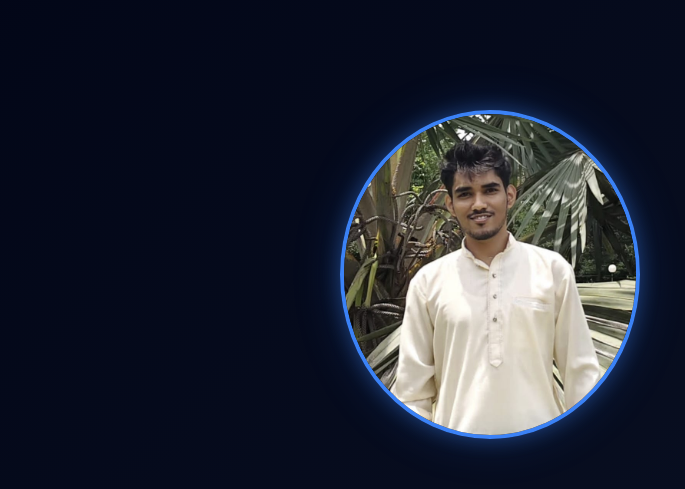
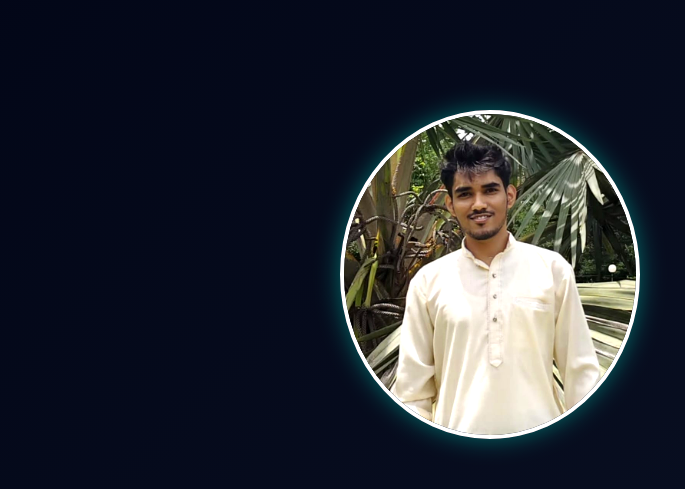
Before and after one commit to mdkaifmulla1945-maker/-Kaif-portfolio.github.io, a plain HTML site: page index.html in a window 1280 px wide. Shown: the part 93-582 px from the top of the page, 0-685 px from the left. Drawn offline with Linux system fonts and the light colour scheme.

Commit message:
Update style.css

```diff
--- a/style.css
+++ b/style.css
@@ -61,12 +61,16 @@ body {
     max-width:300px;
     height: auto;
     border-radius: 50%;
-    object-fit: cover;
-    border: 4px solid #3b82f6;
+    /* Make colors more vibrant */
+    filter: contrast(110%) saturate(130%) brightness(105%);
 
-    box-shadow:
-        0 0 20px rgba(59,130,246,0.4),
-        0 0 50px rgba(59,130,246,0.2);
+    /* Clean white border */
+    border: 4px solid #ffffff;
+
+    /* Soft glow effect */
+    box-shadow: 0 0 25px rgba(0, 255, 200, 0.4);
+
+    transition: transform 0.3s ease, box-shadow 0.3s ease;
 }
 
 .tagline {
```
